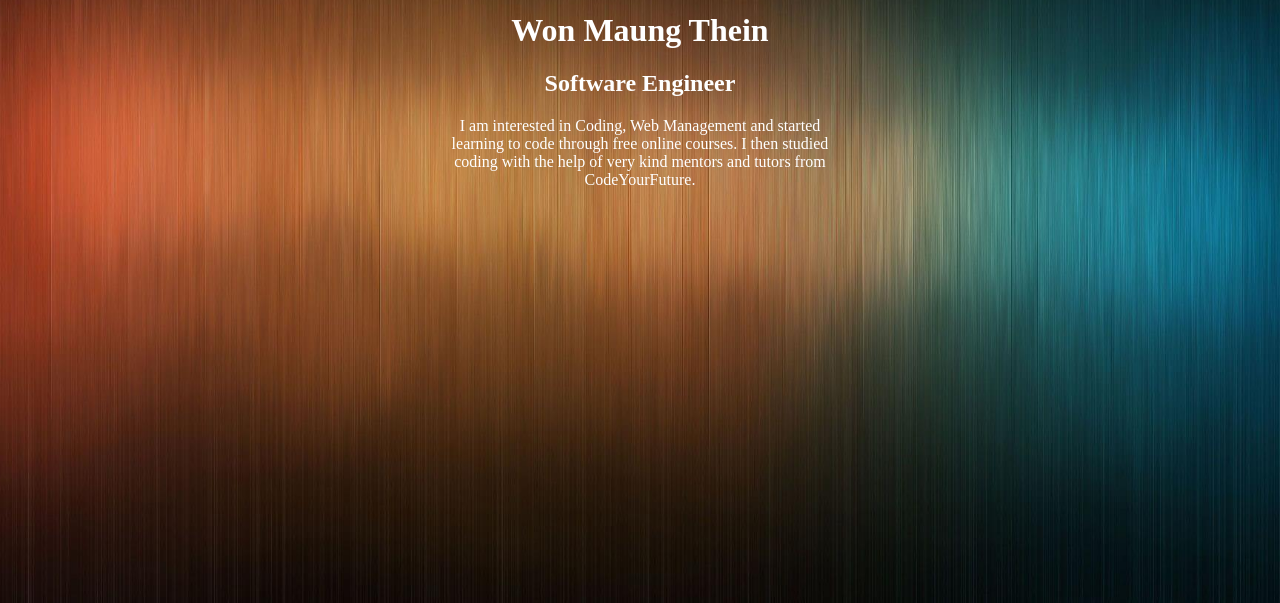
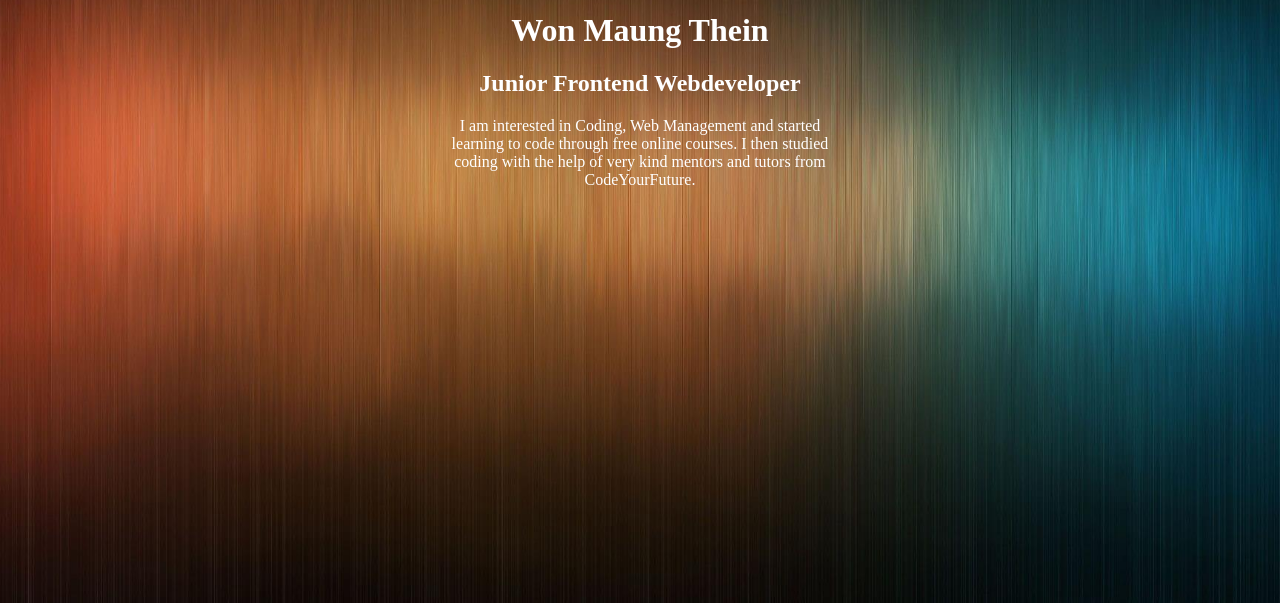
Before and after one commit to wonmaungthein/Portfolio, a plain HTML site: page index.html in a window 1280 px wide. Shown: the part 197-800 px from the top of the page. Drawn offline with Linux system fonts and the light colour scheme.

Commit message:
Changed position title

```diff
--- a/index.html
+++ b/index.html
@@ -10,7 +10,7 @@
 	<div class="aboutMe">
 		<img class="logo"src="me.jpg" alt "myphoto"/>
 		<h1>Won Maung Thein</h1>
-		<h2>Software Engineer</h2>
+		<h2>Junior Frontend Webdeveloper</h2>
 		<p>
 			I am interested in Coding, Web Management and started learning to code through free online courses. I then studied coding with the help of
 			very kind mentors and tutors from CodeYourFuture.
```
